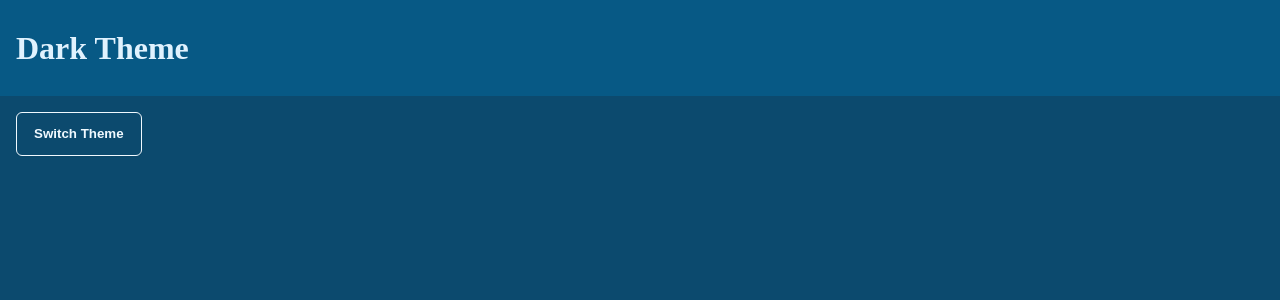
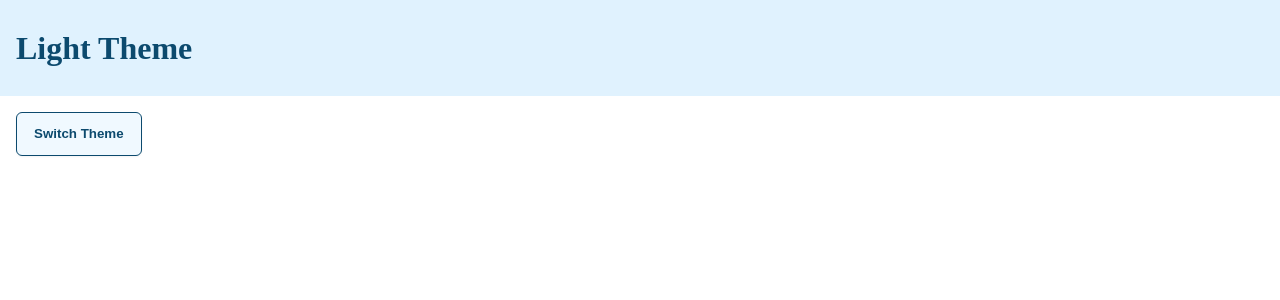
Before and after one commit to umbaomart/scrimba-advanced-react, a React (Vite) app: page / in a window 1280 px wide. Shown: the top 300 px of the page. Built offline with nearby package versions, Linux system fonts and the light colour scheme.

Commit message:
[Reusability] .useContext

```diff
--- a/src/App.jsx
+++ b/src/App.jsx
@@ -7,15 +7,18 @@ import './App.css'
 const ThemeContext = React.createContext()
 
 export default function App() {
+
   return (
-    <ThemeContext.Provider value="dark">
-      <div className="container dark-theme">
+    <ThemeContext.Provider value={'light'}>
+      <div className="containerdark-theme">
         <Header />
         <Button />
       </div>
     </ThemeContext.Provider>
   )
 }
+
+export { ThemeContext }
 
 // import { useState } from 'react'
 // import Menu from './components/Menu'
@@ -46,4 +49,3 @@ export default function App() {
 // }
 
 // export default App
-export { ThemeContext }
--- a/src/components/Button.jsx
+++ b/src/components/Button.jsx
@@ -1,6 +1,11 @@
+import React from 'react'
+import { ThemeContext } from '../App'
+
 export default function Button() {
+    const value = React.useContext(ThemeContext)
+
     return (
-        <button className="dark-theme">
+        <button className={`${value}-theme`}>
             Switch Theme
         </button>
     )
--- a/src/components/Header.jsx
+++ b/src/components/Header.jsx
@@ -1,7 +1,13 @@
+import React from 'react'
+import { ThemeContext } from '../App'
+
 export default function Header() {
+    const value = React.useContext(ThemeContext)
+    const theme_name = value[0].toUpperCase() + value.slice(1);
+
     return (
-        <header className="dark-theme">
-            <h1>Dark Theme</h1>
+        <header className={`${value}-theme`}>
+            <h1>{theme_name} Theme</h1>
         </header>
     )
 }
```
